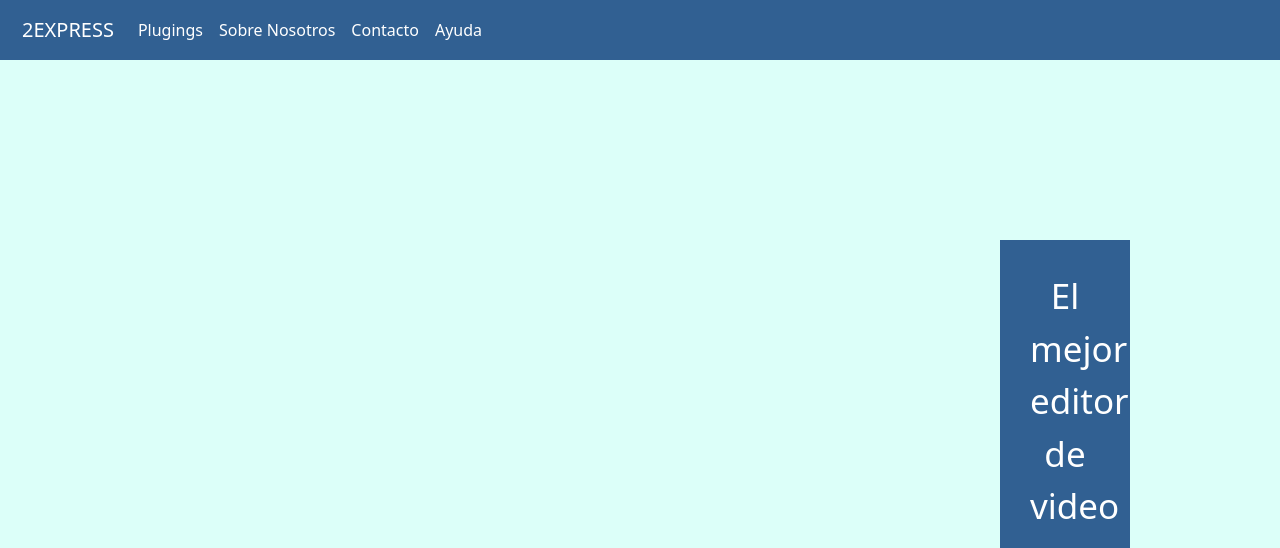
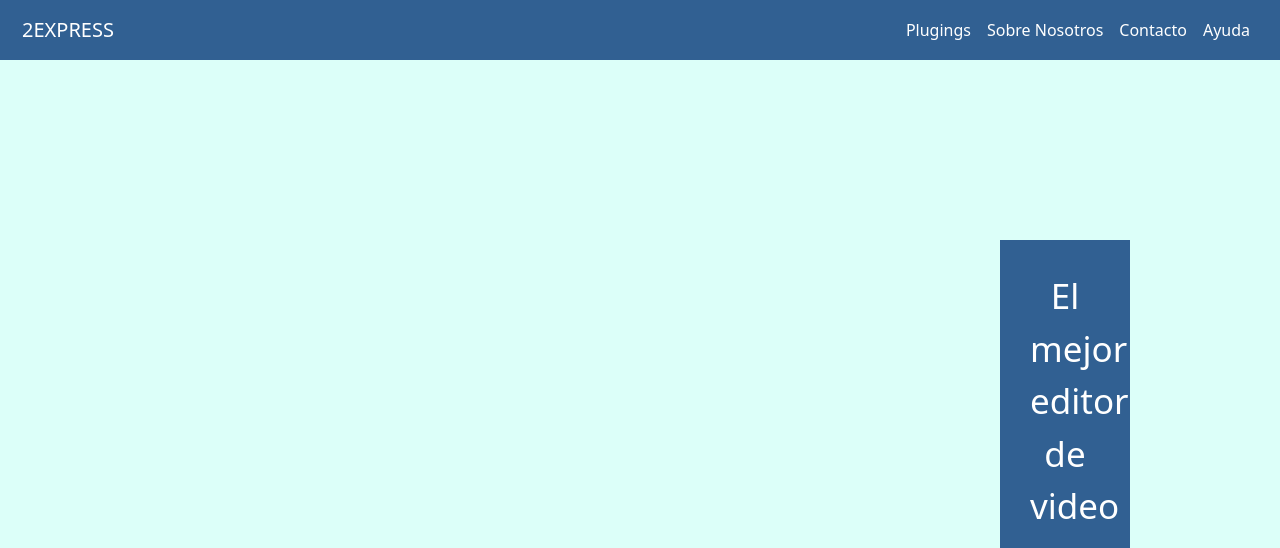
Before and after one commit to DanteEM/IdeaMozombite, a plain HTML site: page index.html in a window 1280 px wide. Shown: the top 548 px of the page. Drawn offline with nearby package versions, Linux system fonts and the light colour scheme.

Commit message:
agregrando flex

```diff
--- a/css/style.css
+++ b/css/style.css
@@ -150,3 +150,8 @@ li a:hover{
 .videoTutorial:hover{
     transform: translateX(900px);
 }
+
+.flex {
+    display: flex;
+    justify-content: flex-end;
+}
```
